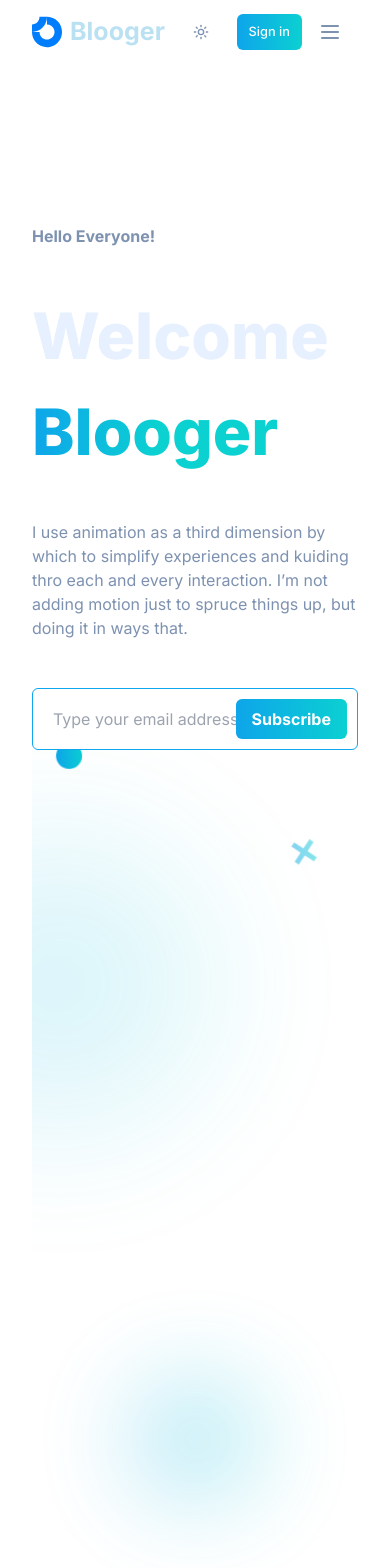
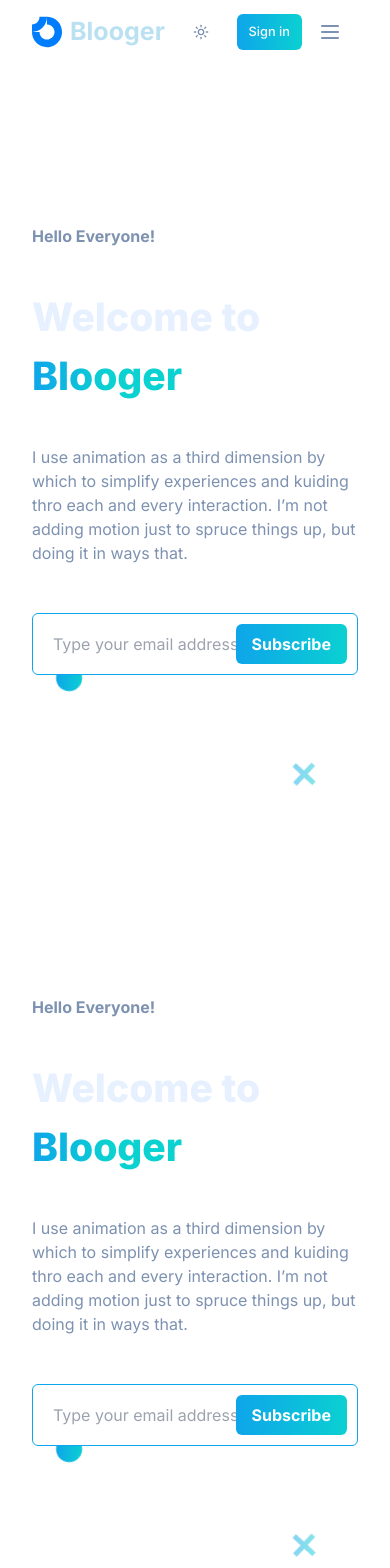
Before and after one commit to barisAkgul/Blooger-with-nextjs, a Next.js app: page / in a window 390 px wide. Shown: the top 1568 px of the page. Built offline with nearby package versions, Linux system fonts and the light colour scheme; no server answers; the database is empty.

Commit message:
responsive mode  refactor

```diff
--- a/src/components/home/HeroSection.tsx
+++ b/src/components/home/HeroSection.tsx
@@ -98,8 +98,8 @@
         <div className="hero-content">
           <p className="text-lg font-bold">Hello Everyone!</p>
 
-          <h1 className="mt-10 mb-10 text-6xl font-extrabold text-alice-blue">
-            Welcome{" "}
+          <h1 className="mt-10 mb-10 text-4xl md:text-6xl font-extrabold text-alice-blue">
+            Welcome to{" "}
             <span className="text-transparent-background-clip ">Blooger</span>
           </h1>
 
@@ -150,7 +150,7 @@
           width="500"
           height="800"
           alt=""
-          className="hero-bg hero-bg-1"
+          className="hero-bg hero-bg-1 hidden md:block"
         />
 
         <img
@@ -158,7 +158,7 @@
           width="500"
           height="500"
           alt=""
-          className="hero-bg hero-bg-2"
+          className="hero-bg hero-bg-2 hidden md:block"
         />
       </div>
     </section>
```
